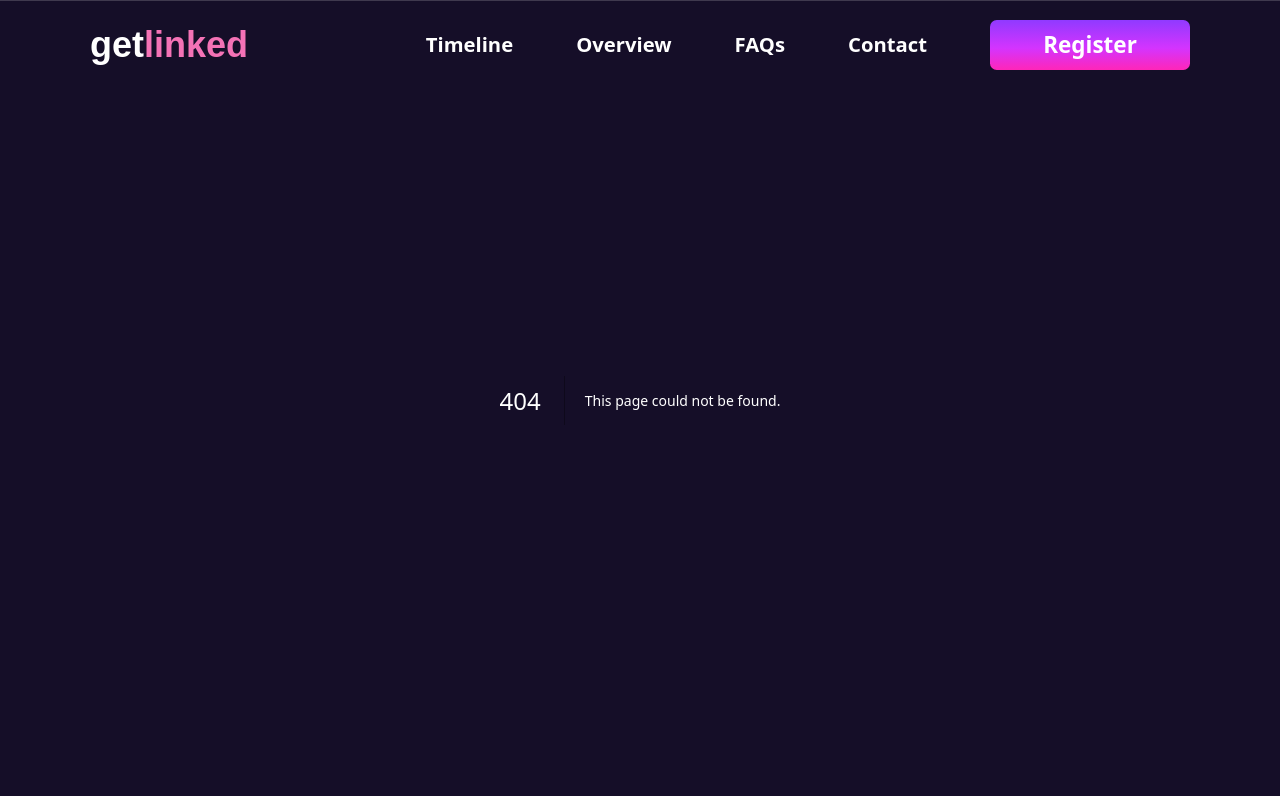
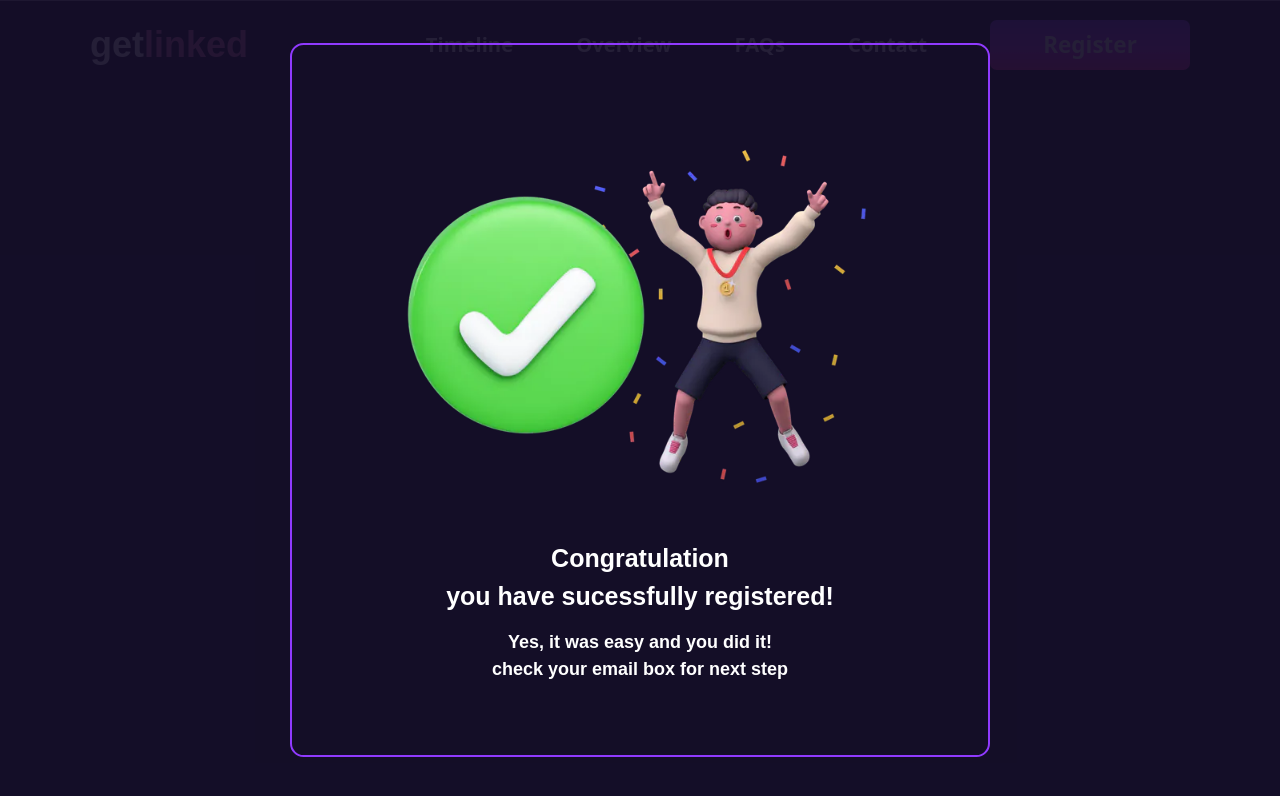
Before and after one commit to MichaelOwusu007/landingpage, a Next.js app: page /Model in a window 1280 px wide. Before the commit this address had no page. Shown: the top 796 px of the page. Built offline with nearby package versions, Linux system fonts and the light colour scheme.

Commit message:
Ladingpage

```diff
--- /dev/null
+++ b/app/Model/page.jsx
@@ -0,0 +1,12 @@
+import React from 'react';
+import Model from '@/components/model';
+
+function modelpage() {
+  return (
+      <div>
+          <Model/>
+      </div>
+  )
+}
+
+export default modelpage
--- a/app/Register/page.jsx
+++ b/app/Register/page.jsx
@@ -1,5 +1,6 @@
 import React from 'react';
 import "./Register.css";
+import Model from "@/components/model"
 
 function registerpage() {
   return (
@@ -88,6 +89,7 @@ function registerpage() {
                           </div>
                       </section>
                   </div>
+                  {/*<Model/>*/}
               </div>
           </section>
       </main>
--- a/components/Navbar.jsx
+++ b/components/Navbar.jsx
@@ -15,20 +15,20 @@ function Navbar() {
 
   return (
     <div>
-    <div className='navbar-container w-full sm:fixed top-0 z-10 px-4 h-20 mx-auto justify-between items-center flex sm:px-5 md:px-10 lg:px-16 xl:px-20 '>
+    <div className='navbar-container w-full sm:fixed top-0 z-[20] px-4 h-20 mx-auto justify-between items-center flex sm:px-5 md:px-10 lg:px-16 xl:px-20 bg-[#1a1134] bg-opacity-[0.4]  '>
         <div className='logo'>
           <a href='/'>
         <h1 className='nav-logo font-bold text-white text-[24px] lg:text-[36px]'>get<span className=' text-pink-400'>linked</span></h1></a>
       </div>
 
       {/* Toggle button for mobile screens */}
-      <div className='toggle-button sm:hidden text-white cursor-pointer' onClick={toggleNavLinks}>
+      <div className='toggle-button lg:hidden text-white cursor-pointer' onClick={toggleNavLinks}>
         {showNavLinks ? <IoMdClose className='icon absolute right-[260px] top-5 h-7 w-7 border rounded border-pink-500' /> : <FaBars className='icon relative h-7 w-7' />}
       </div>
 
       {/* Navlinks container */}
       {showNavLinks && (
-        <div className=' sm:hidden nav-links-mobile transition-all duration-300 ease-in z-10'>
+        <div className=' lg:hidden nav-links-mobile transition-all duration-300 ease-in z-10'>
           <nav className=' mobile-nav flex flex-col space-y-6 absolute top-4 right-0 py-6 pl-6 pr-4 font-sans font-bold text-lg bg-[#150e28]  text-white mt-10 w-[300px]'>
             <a href="/Timeline#">Timeline</a>
             <hr />
@@ -43,7 +43,7 @@ function Navbar() {
       )}
 
       {/* Desktop Navlinks */}
-      <div className='nav-links hidden sm:flex'>
+      <div className='nav-links hidden lg:flex'>
         <nav className='flex font-sans font-bold text-lg text-white space-x-8 md:space-x-12 lg:space-x-14 justify-center items-center'>
           <Link href="/timeline#">Timeline</Link>
           <Link href="/Overview#">Overview</Link>
@@ -53,9 +53,7 @@ function Navbar() {
         </nav>
       </div>
       </div>
-      <div>
-        <img src="img/line-1.png" alt="" />
-      </div>
+      <hr/>
     </div>
   );
 }
--- /dev/null
+++ b/components/model.jsx
@@ -0,0 +1,34 @@
+import React from 'react'
+import "@/styles/model.css";
+
+function layout() {
+  return (
+      <div>
+          <div className='model_layout'>
+              <div className='mx-4'>
+                  <div className='model '>
+                      <div>
+                          <div className='relative min-h-[250px] md:min-h-[300px] lg:min-h-[450px] '>
+                              <img className=' w-[350px] absolute -right-2 md:w-[500px] mx-auto lg:w-max scale-[0.6] lg:scale-[0.8] ' src="/img/hurray.webp" alt="hurray" />
+                              <img className=' absolute top-4 w-[250px] md:top-0 -left-8 md:w-[400px] mx-auto lg:w-max scale-[0.6] lg:scale-[0.8]  ' src="/img/tick.webp" alt="tick" />
+                          </div>
+                          <div className='space-y-3'>
+                              <h3 className='font-semibold text-center text-[20px] lg:text-[25px]  '>Congratulation <br /> you have sucessfully registered!</h3>
+                              <div className='text-center text-[16px] lg:text-[18px] '>
+                                  <p>
+                                      Yes, it was easy and you did it!
+                                      <br />
+                                      check your email box for next step
+                                  </p>
+                              </div>
+                              <button className='w-full text-xl'></button>
+                          </div>
+                      </div>
+                  </div>
+              </div>
+          </div>
+      </div>
+  )
+}
+
+export default layout
--- /dev/null
+++ b/styles/model.css
@@ -0,0 +1,42 @@
+.model_layout{
+    background: rgba(21, 14, 40, 0.93);
+    opacity: 1;
+}
+
+
+html .model_layout{
+    position: fixed;
+    z-index: 30;
+    top: 0;
+    display: flex;
+    height: 100vh;
+    width: 100vw;
+    align-items: center;
+    justify-content: center;
+    inset: 0;
+}
+
+html .model{
+    border-radius:0.75rem;
+    padding: 1.5rem;
+    --tw-bg-opacity:1;
+    background-color: rgba(212, 212, 216/var(--tw-bg-opacity));
+    border:2px solid rgba(144,58,255);
+    }
+
+
+@media (min-width:768px) {
+    html .model{
+        width: 500px;
+        padding: 2.5rem;
+
+    }
+
+}
+
+@media (min-width:1024px) {
+    html .model {
+        width: 700px;
+
+    }
+}
```
Also changed, not shown: public/img/hurray.webp (added), public/img/tick.webp (added).
